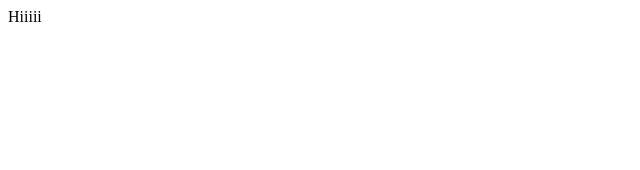
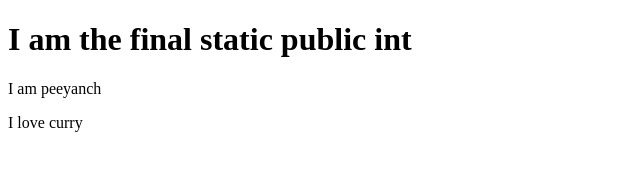
Before and after one commit to 65manboy/boba-drops, a plain HTML site: page index.html in a window 1280 px wide. Shown: the whole page, without its empty margins (0-640 px from the left). Drawn offline with Linux system fonts and the light colour scheme.

Commit message:
Update index.html with new content and structure

```diff
--- a/index.html
+++ b/index.html
@@ -1,5 +1,12 @@
 <!DOCTYPE html>
 <html>
-  <head> Hiiiii</head>
-  <body></body>
+  <head> </head>
+  <body>
+<h1> I am the final static public int </h1>
+<p>I am peeyanch</p>
+<p>I love curry </p>
+
+
+
+  </body>
 </html>
```
